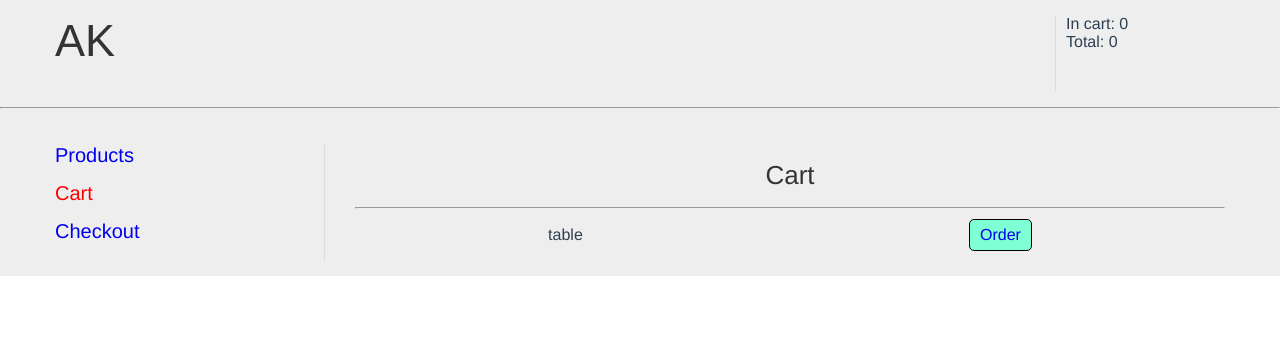
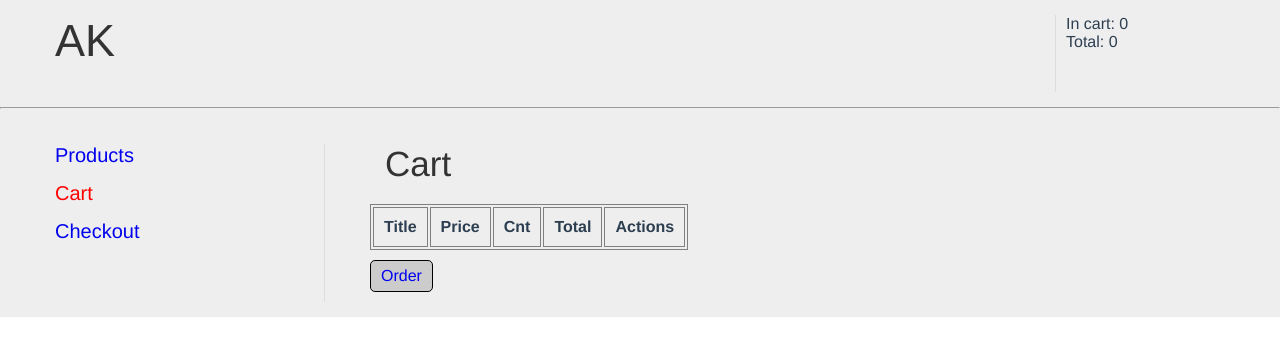
Before and after one commit to sowlru/vue-test, a Vue app: page /cart in a window 1280 px wide. Shown: the top 356 px of the page. Built offline with nearby package versions, Linux system fonts and the light colour scheme; what @ckeditor/ckeditor5-vue would draw is missing.

Commit message:
Add table in shopCart

```diff
--- a/src/sites/shop/shopCart.vue
+++ b/src/sites/shop/shopCart.vue
@@ -1,20 +1,48 @@
 <template>
-  <h3>Cart</h3>
-  <hr />
-  <div class="cart-main">
-    <div>table</div>
-    <router-link class="btn-cart b1" :to="{ name: 'order' }">Order</router-link>
+  <div class="wrap">
+    <h2>Cart</h2>
+    <div class="row">
+      <table class="cart-table">
+        <thead>
+          <tr>
+            <th class="cart-td">Title</th>
+            <th class="cart-td">Price</th>
+            <th class="cart-td">Cnt</th>
+            <th class="cart-td">Total</th>
+            <th class="cart-td">Actions</th>
+          </tr>
+        </thead>
+        <tbody>
+          <tr v-for="p in products" :key="p.id">
+            <td class="cart-td">{{ p.title }}</td>
+            <td class="cart-td">{{ p.price }}</td>
+            <td class="cart-td">{{ p.cnt }}</td>
+            <td class="cart-td">{{ p.price * p.cnt }}</td>
+            <td class="cart-td">
+              <button class="btn-cart" style="margin-right: 10px">-1</button>
+              <button class="btn-cart">+1</button>
+            </td>
+          </tr>
+        </tbody>
+      </table>
+    </div>
+    <div class="row">
+      <router-link class="btn-cart b1" :to="{ name: 'order' }">
+        Order
+      </router-link>
+    </div>
   </div>
 </template>
 <script>
-export default {}
+import { mapGetters, mapActions } from 'vuex'
+export default {
+  computed: {
+    // ...mapGetters('cart', { products: 'itemsDetailed' })
+    ...mapGetters('cart', { products: 'itemsDetailed' })
+  }
+}
 </script>
 <style>
-.cart-main {
-  display: flex;
-  justify-content: space-around;
-  align-items: center;
-}
 .btn-cart {
   /* width: 60px; */
   /* height: 40px; */
@@ -22,11 +50,18 @@ export default {}
   padding: 0px 10px;
   border-radius: 5px;
   cursor: pointer;
-  background-color: aquamarine;
+  background-color: #ccc;
   line-height: 30px;
   text-decoration: none;
 }
 .b1 {
   border: 1px solid black;
 }
+.cart-table {
+  border: 1px solid grey;
+}
+.cart-td {
+  padding: 10px;
+  border: 1px solid grey;
+}
 </style>
```
Also changed, not shown: 1 other file (tests, documents, lock files or other folders).
